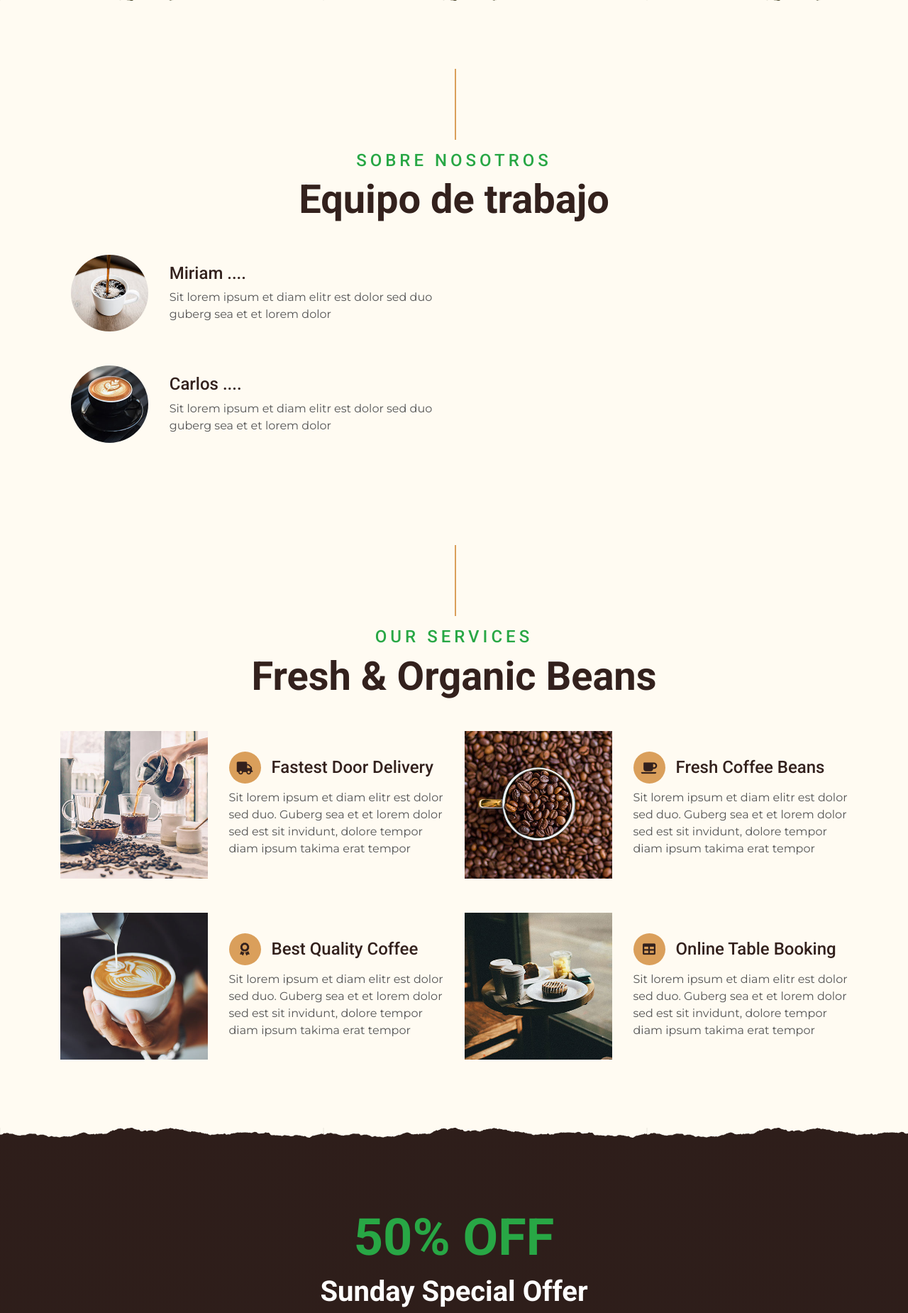
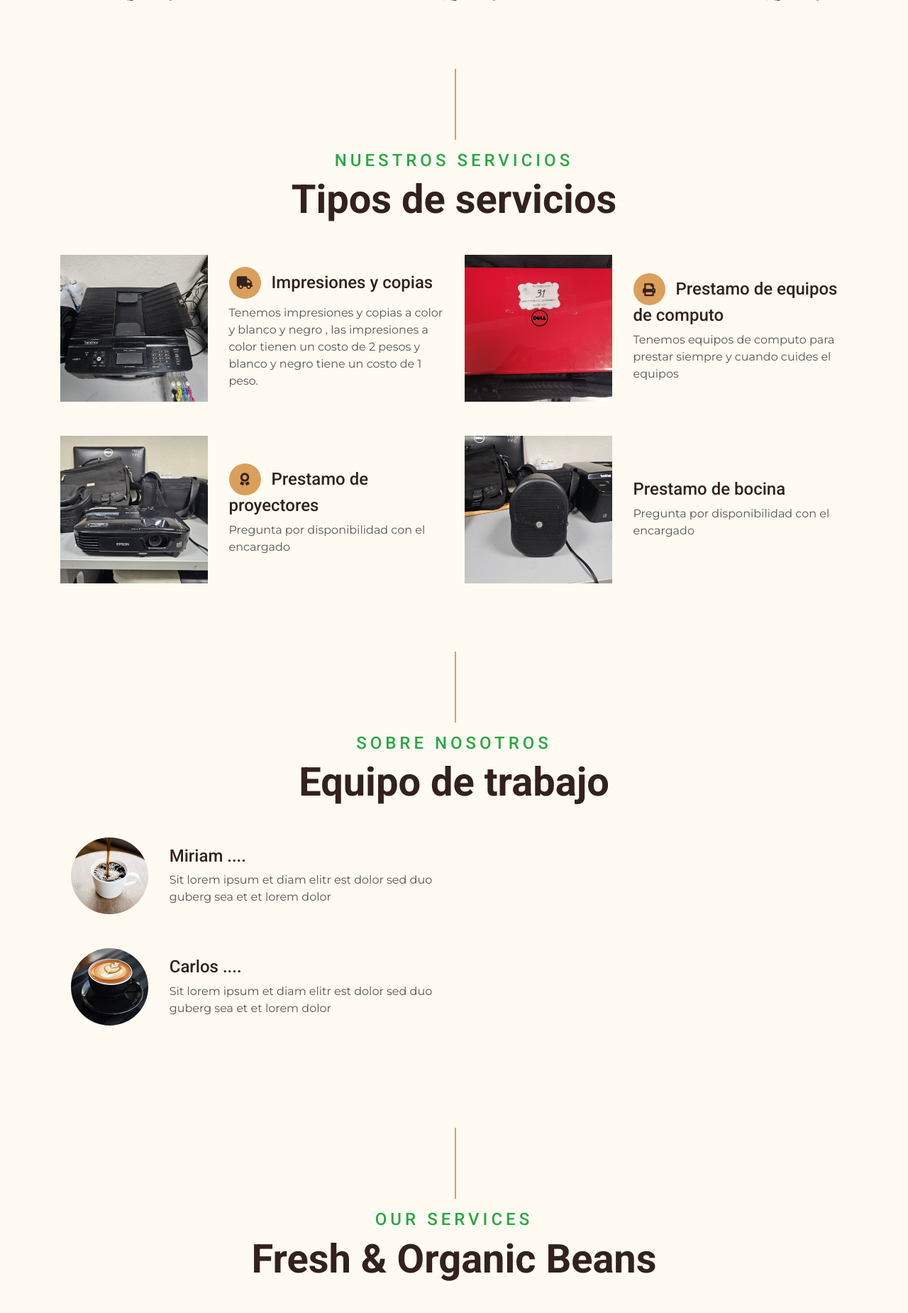
Before and after one commit to Edubedo/siswebcc, a PHP site: page /siwebcc/ in a window 1280 px wide; the page is wider, and only the part inside the window is pictured. Shown: the part 707-2557 px from the top of that part at 71% size. Run offline with PHP 8.4, Linux system fonts and the light colour scheme; some libraries are stand-ins or nearby versions.

Commit message:
Encapsulado views services

```diff
--- a/contacto.php
+++ b/contacto.php
@@ -3,7 +3,7 @@
 
 <head>
 <head>
-    <title>SISWEBCC | Sistema de prestamo de equipos de computo</title>
+    <title>Contacto | Sistema de prestamo de equipos de computo</title>
     <!-- Meta -->
     <?php include("./templates/etiquetas-meta.php"); ?>
     <!-- Icono -->
@@ -21,7 +21,7 @@
     <!-- Navbar Fin -->
 
 
-    <!-- Page Header Inicio -->
+    <!-- Página Encabezado Inicio -->
     <div class="mb-5 container-fluid page-header position-relative overlay-bottom">
         <div class="pt-0 d-flex flex-column align-items-center justify-content-center pt-lg-5" style="min-height: 400px">
             <h1 class="mt-0 mb-3 text-white display-4 mt-lg-5 text-uppercase">Contactos</h1>
@@ -32,7 +32,7 @@
             </div>
         </div>
     </div>
-    <!-- Page Header Fin -->
+    <!-- Página Encabezado Fin -->
 
 
     <!-- Contact Inicio -->
--- a/empleados.php
+++ b/empleados.php
@@ -20,7 +20,7 @@
     <!-- Navbar Fin -->
 
 
-    <!-- Page Header Inicio -->
+    <!-- Página Encabezado Inicio -->
     <div class="mb-5 container-fluid page-header position-relative overlay-bottom">
         <div class="pt-0 d-flex flex-column align-items-center justify-content-center pt-lg-5" style="min-height: 400px">
             <h1 class="mt-0 mb-3 text-white display-4 mt-lg-5 text-uppercase">Equipo de trabajo</h1>
@@ -31,7 +31,7 @@
             </div>
         </div>
     </div>
-    <!-- Page Header Fin -->
+    <!-- Página Encabezado Fin -->
 
 
     <!-- About Inicio -->
--- a/equipos-computo.php
+++ b/equipos-computo.php
@@ -2,7 +2,7 @@
 <html lang="es">
 
 <head>
-    <title>SISWEBCC | Sistema de prestamo de equipos de computo</title>
+    <title>Equipos Computo | Sistema de prestamo de equipos de computo</title>
     <!-- Meta -->
     <?php include("./templates/etiquetas-meta.php"); ?>
     <!-- Icono -->
@@ -19,7 +19,7 @@
 ?>
     <!-- Navbar Fin -->
 
-    <!-- Page Header Inicio -->
+    <!-- Página Encabezado Inicio -->
     <div class="mb-5 container-fluid page-header position-relative overlay-bottom">
         <div class="pt-0 d-flex flex-column align-items-center justify-content-center pt-lg-5" style="min-height: 400px">
             <h1 class="mt-0 mb-3 text-white display-4 mt-lg-5 text-uppercase">Equipos de Computo</h1>
@@ -30,7 +30,7 @@
             </div>
         </div>
     </div>
-    <!-- Page Header Fin -->
+    <!-- Página Encabezado Fin -->
 
 
     <!-- Menu Inicio -->
--- a/index.php
+++ b/index.php
@@ -2,7 +2,7 @@
 <html lang="es">
 
 <head>
-    <title>SISWEBCC | Sistema de prestamo de equipos de computo</title>
+    <title>SPEC | Sistema de prestamo de equipos de computo</title>
     <!-- Meta -->
     <?php include("./templates/etiquetas-meta.php"); ?>
     <!-- Icono -->
@@ -49,7 +49,9 @@
         </div>
     </div>
     <!-- Carousel Fin -->
-
+  <!-- Servicios Inicio -->
+  <?php include("./templates/views/servicios.php");?>
+    <!-- Servicios Fin -->
 
     <!-- About Inicio -->
     <div class="py-5 container-fluid">
@@ -87,7 +89,7 @@
     <!-- About Fin -->
 
 
-    <!-- Servicios Inicio -->
+    <!-- Service Inicio -->
     <div class="pt-5 container-fluid">
         <div class="container">
             <div class="section-title">
@@ -150,7 +152,7 @@
             </div>
         </div>
     </div>
-    <!-- Servicios Fin -->
+    <!-- Service Fin -->
 
 
     <!-- Offer Inicio -->
--- a/prestamos-crear.php
+++ b/prestamos-crear.php
@@ -34,7 +34,7 @@ if(isset($_GET['txtID'])){ // If the key 'txtID' exists in the $_GET array
     <!-- Navbar Fin -->
 
 
-    <!-- Page Header Inicio -->
+    <!-- Página Encabezado Inicio -->
     <div class="mb-5 container-fluid page-header position-relative overlay-bottom">
         <div class="pt-0 d-flex flex-column align-items-center justify-content-center pt-lg-5" style="min-height: 400px">
             <h1 class="mt-0 mb-3 text-white display-4 mt-lg-5 text-uppercase">Prestamos</h1>
@@ -45,7 +45,7 @@ if(isset($_GET['txtID'])){ // If the key 'txtID' exists in the $_GET array
             </div>
         </div>
     </div>
-    <!-- Page Header Fin -->
+    <!-- Página Encabezado Fin -->
 
 
     <!-- Prestamos Inicio -->
--- a/prestamos.php
+++ b/prestamos.php
@@ -35,7 +35,7 @@ if(isset($_GET['txtID'])){ // If the key 'txtID' exists in the $_GET array
     <!-- Navbar Fin -->
 
 
-    <!-- Page Header Inicio -->
+    <!-- Página Encabezado Inicio -->
     <div class="mb-5 container-fluid page-header position-relative overlay-bottom">
         <div class="pt-0 d-flex flex-column align-items-center justify-content-center pt-lg-5" style="min-height: 400px">
             <h1 class="mt-0 mb-3 text-white display-4 mt-lg-5 text-uppercase">Prestamos</h1>
@@ -46,7 +46,7 @@ if(isset($_GET['txtID'])){ // If the key 'txtID' exists in the $_GET array
             </div>
         </div>
     </div>
-    <!-- Page Header Fin -->
+    <!-- Página Encabezado Fin -->
 
 
 <!-- Prestamos Inicio -->
--- a/reseñas.php
+++ b/reseñas.php
@@ -19,7 +19,7 @@
     <!-- Navbar Fin -->
 
 
-    <!-- Page Header Inicio -->
+    <!-- Página Encabezado Inicio -->
     <div class="mb-5 container-fluid page-header position-relative overlay-bottom">
         <div class="pt-0 d-flex flex-column align-items-center justify-content-center pt-lg-5" style="min-height: 400px">
             <h1 class="mt-0 mb-3 text-white display-4 mt-lg-5 text-uppercase">Reseñas</h1>
@@ -30,7 +30,7 @@
             </div>
         </div>
     </div>
-    <!-- Page Header Fin -->
+    <!-- Página Encabezado Fin -->
 
 
     <!-- Testimonial Inicio -->
--- /dev/null
+++ b/templates/views/servicios.php
@@ -0,0 +1,54 @@
+ <div class="pt-5 container-fluid">
+        <div class="container">
+            <div class="section-title">
+                <h4 class="text-primary text-uppercase" style="letter-spacing: 5px;">Nuestros servicios</h4>
+                <h1 class="display-4">Tipos de servicios</h1>
+            </div>
+            <div class="row">
+                <div class="mb-5 col-lg-6">
+                    <div class="row align-items-center">
+                        <div class="col-sm-5">
+                            <img class="mb-3 img-fluid mb-sm-0" src="img/impresora1.jpeg" alt="">
+                        </div>
+                        <div class="col-sm-7">
+                            <h4><i class="fa fa-truck service-icon"></i>Impresiones y copias</h4>
+                            <p class="m-0">Tenemos impresiones y copias a color y blanco y negro , las impresiones a color tienen un costo de 2 pesos y blanco y negro tiene un costo de 1 peso.</p>
+                        </div>
+                    </div>
+                </div>
+                <div class="mb-5 col-lg-6">
+                    <div class="row align-items-center">
+                        <div class="col-sm-5">
+                            <img class="mb-3 img-fluid mb-sm-0" src="img/dellroja1.jpeg" alt="">
+                        </div>
+                        <div class="col-sm-7">
+                            <h4><i class="fa fas fa-print service-icon"></i>Prestamo de equipos de computo </h4>
+                            <p class="m-0">Tenemos equipos de computo para prestar siempre y cuando cuides el equipos</p>
+                        </div>
+                    </div>
+                </div>
+                <div class="mb-5 col-lg-6">
+                    <div class="row align-items-center">
+                        <div class="col-sm-5">
+                            <img class="mb-3 img-fluid mb-sm-0" src="img/proyector1.jpeg" alt="">
+                        </div>
+                        <div class="col-sm-7">
+                            <h4><i class="fa fa-award service-icon"></i>Prestamo de proyectores</h4>
+                            <p class="m-0">Pregunta por disponibilidad con el encargado</p>
+                        </div>
+                    </div>
+                </div>
+                <div class="mb-5 col-lg-6">
+                    <div class="row align-items-center">
+                        <div class="col-sm-5">
+                            <img class="mb-3 img-fluid mb-sm-0" src="img/bocina1.jpeg" alt="">
+                        </div>
+                        <div class="col-sm-7">
+                            <h4><i class="fas fa-volume up"></i>Prestamo de bocina</h4>
+                            <p class="m-0">Pregunta por disponibilidad con el encargado</p>
+                        </div>
+                    </div>
+                </div>
+            </div>
+        </div>
+    </div>
```
Also changed, not shown: servicios.php (+5 -58 lines).
